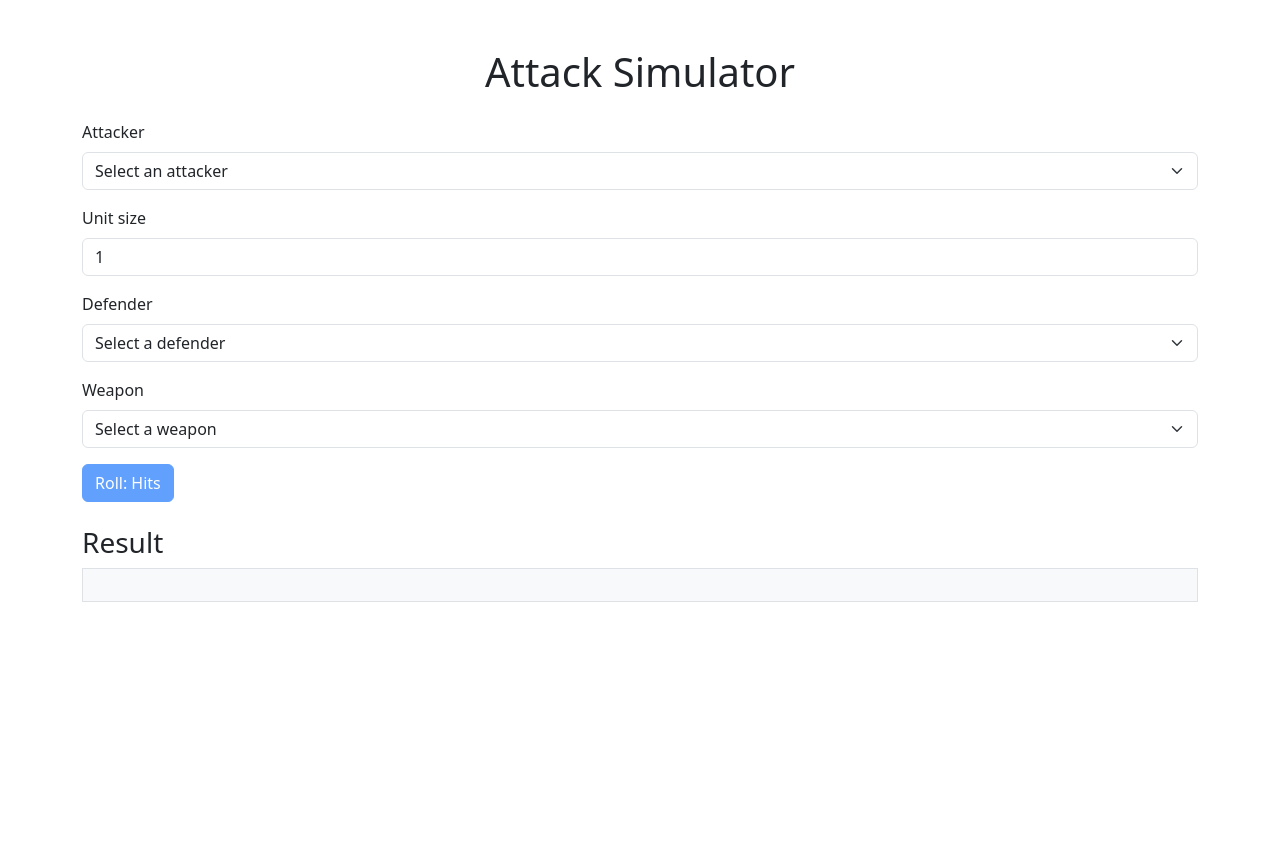
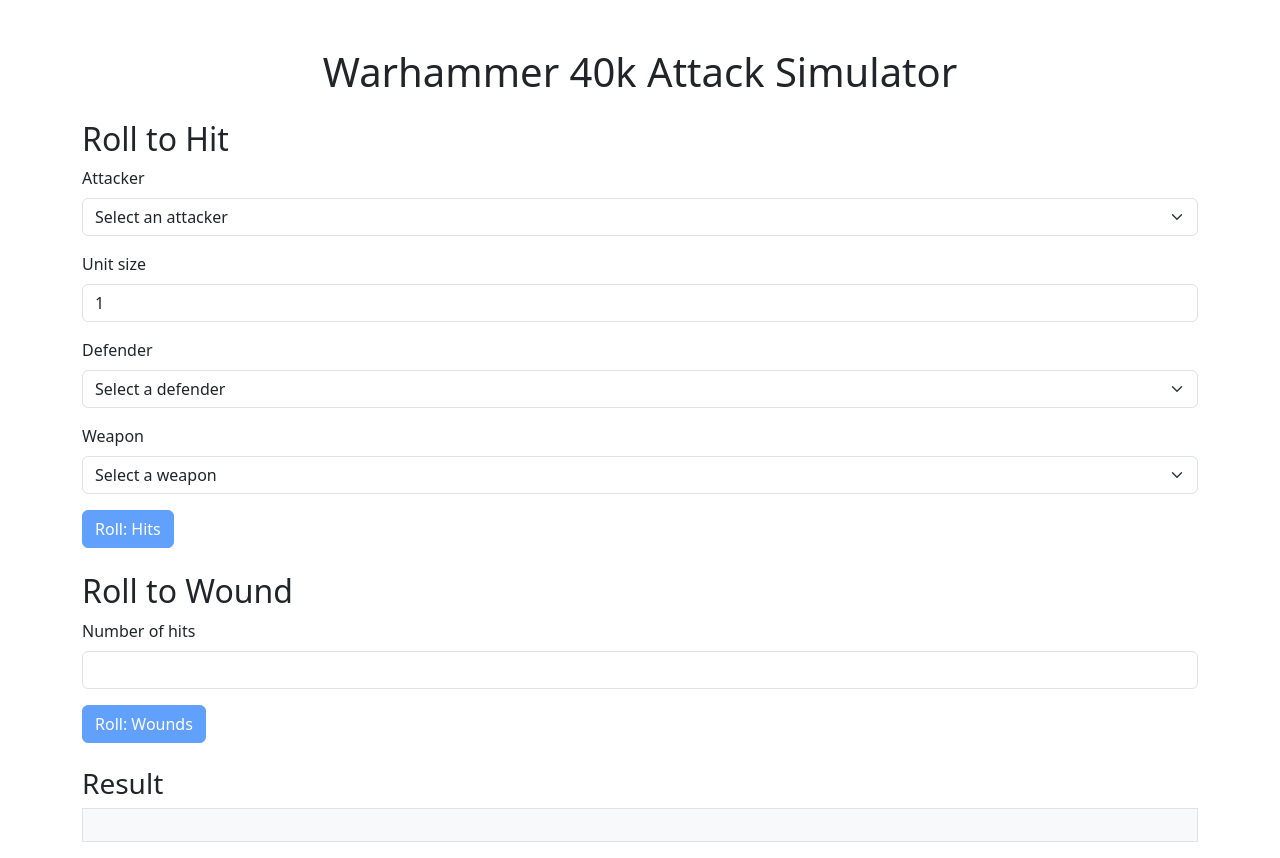
Before and after one commit to cmbryan/d6, a Flask app: page /play in a window 1280 px wide. Before the commit the page ends 602 px from the top, so only its background shows below. Run offline with Flask 3, Linux system fonts and the light colour scheme.

Commit message:
Hit and wound rolls working

```diff
--- a/d6_api/app.py
+++ b/d6_api/app.py
@@ -49,17 +49,16 @@
 @api.route("/roll-to-wound")
 @api.doc(params={
     'attacker_id': 'ID of attacker',
-    'num_attacks': 'Number of attacks',
+    'num_hits': {'type': 'integer', 'description': 'Number of hits'},
     'defender_id': 'ID of defender',
     'weapon_id': 'ID of weapon used',
 })
 class RollToWound(Resource):
     def get(self):
         result = roll_to_wound(
-            request.args.get("attacker_id"),
-            request.args.get("num_attacks", 1),
+            request.args.get("weapon_id"),
+            request.args.get("num_hits", 1, type=int),
             request.args.get("defender_id"),
-            request.args.get("weapon_id"),
         )
         return jsonify(result)
 
--- a/d6_api/templates/play.html
+++ b/d6_api/templates/play.html
@@ -3,14 +3,15 @@
 <head>
     <meta charset="UTF-8">
     <meta name="viewport" content="width=device-width, initial-scale=1.0">
-    <title>Attack Simulator</title>
+    <title>Warhammer 40k Attack Simulator</title>
     <link href="https://cdn.jsdelivr.net/npm/bootstrap@5.3.0-alpha3/dist/css/bootstrap.min.css" rel="stylesheet">
     <script src="https://cdn.jsdelivr.net/npm/axios/dist/axios.min.js"></script>
 </head>
 <body>
     <div class="container mt-5">
-        <h1 class="text-center">Attack Simulator</h1>
+        <h1 class="text-center">Warhammer 40k Attack Simulator</h1>
         <form id="rollToHitForm" class="mt-4">
+            <h2>Roll to Hit</h2>
             <div class="mb-3">
                 <label for="attacker" class="form-label">Attacker</label>
                 <select id="attacker" class="form-select" required>
@@ -35,6 +36,14 @@
             </div>
             <button type="button" id="rollToHit" class="btn btn-primary" disabled>Roll: Hits</button>
         </form>
+        <form id="rollToWoundForm" class="mt-4">
+            <h2>Roll to Wound</h2>
+            <div class="mb-3">
+                <label for="num_hits" class="form-label">Number of hits</label>
+                <input type="number" id="num_hits" class="form-control" value="" min="1" required>
+            </div>
+            <button type="button" id="rollToWound" class="btn btn-primary" disabled>Roll: Wounds</button>
+        </form>
         <div id="result" class="mt-4">
             <h3>Result</h3>
             <pre id="resultOutput" class="border p-3 bg-light"></pre>
@@ -43,14 +52,19 @@
 
     <script>
         const apiBaseUrl = ""; // Replace with your API base URL
-        const rollToHitButton = document.getElementById("rollToHit");
+
         const attackerDropdown = document.getElementById("attacker");
         const unitSizeInput = document.getElementById("unit_size");
         const defenderDropdown = document.getElementById("defender");
         const weaponDropdown = document.getElementById("weapon");
 
+        const numHitsInput = document.getElementById("num_hits");
+
+        const rollToHitButton = document.getElementById("rollToHit");
+        const rollToWoundButton = document.getElementById("rollToWound");
+
         // Function to check if all dropdowns have a selection
-        function checkDropdowns() {
+        function checkHitDropdowns() {
             const attackerSelected = attackerDropdown.value !== "";
             const unitSizeValid = unitSizeInput.checkValidity();
             const defenderSelected = defenderDropdown.value !== "";
@@ -58,6 +72,13 @@
 
             rollToHitButton.disabled = !(attackerSelected && defenderSelected && weaponSelected);
         }
+        function checkWoundDropdowns() {
+            const weaponSelected = weaponDropdown.value !== "";
+            const defenderSelected = defenderDropdown.value !== "";
+            const numHitsValid = numHitsInput.checkValidity();
+            rollToWoundButton.disabled = !(weaponSelected && defenderSelected && numHitsValid);
+        }
+
         // Populate dropdowns
         async function populateDropdowns() {
             try {
@@ -96,31 +117,30 @@
                             weaponDropdown.appendChild(option);
                         }
                     });
-                     checkDropdowns();
+                    checkHitDropdowns();
+                    checkWoundDropdowns();
                 });
 
                 // Add event listeners to all dropdowns
-                attackerDropdown.addEventListener("change", checkDropdowns);
-                defenderDropdown.addEventListener("change", checkDropdowns);
-                weaponDropdown.addEventListener("change", checkDropdowns);
-                unitSizeInput.addEventListener("input", checkDropdowns);
+                attackerDropdown.addEventListener("change", checkHitDropdowns);
+                defenderDropdown.addEventListener("change", checkHitDropdowns);
+                weaponDropdown.addEventListener("change", checkHitDropdowns);
+                unitSizeInput.addEventListener("input", checkHitDropdowns);
 
+                weaponDropdown.addEventListener("change", checkWoundDropdowns);
+                defenderDropdown.addEventListener("change", checkWoundDropdowns);
+                numHitsInput.addEventListener("input", checkWoundDropdowns);
             } catch (error) {
                 console.error("Error fetching units:", error);
             }
         }
 
-        // Simulate attack
+        // Simulate hit roll
         async function rollToHit() {
             const attacker_id = document.getElementById("attacker").value;
             const unit_size = parseInt(document.getElementById("unit_size").value, 10);
             const defender_id = document.getElementById("defender").value;
             const weapon_id = document.getElementById("weapon").value;
-
-            if (!attacker_id || !defender_id || !weapon_id) {
-                alert("Please select an attacker, defender, and weapon.");
-                return;
-            }
 
             try {
                 const response = await axios.get(`${apiBaseUrl}/roll-to-hit`, {
@@ -134,6 +154,16 @@
 
                 // Display result
                 document.getElementById("resultOutput").textContent = JSON.stringify(response.data, null, 2);
+
+                // Update num_hits
+                if (response.data && response.data.length > 0 && response.data[0] !== undefined) {
+                    document.getElementById("num_hits").value = response.data[0];
+                    checkWoundDropdowns(); // Recheck wound dropdowns after updating num_hits
+                } else {
+                    console.warn("Response data does not contain expected result:", response.data);
+                    document.getElementById("num_hits").value = 0;
+                    checkWoundDropdowns();
+                }
             } catch (error) {
                 console.error("Error simulating attack:", error);
                 document.getElementById("resultOutput").textContent = "Error simulating attack: " + error.message;
@@ -141,8 +171,33 @@
             }
         }
 
-        // Event listener for the simulate button
+        // Simulate wound roll
+        async function rollToWound() {
+            const weapon_id = document.getElementById("weapon").value;
+            const num_hits = parseInt(document.getElementById("num_hits").value, 10);
+            const defender_id = document.getElementById("defender").value;
+
+            try {
+                const response = await axios.get(`${apiBaseUrl}/roll-to-wound`, {
+                    params: {
+                        weapon_id,
+                        num_hits,
+                        defender_id,
+                    }
+                });
+
+                // Display result
+                document.getElementById("resultOutput").textContent = JSON.stringify(response.data, null, 2);
+            } catch (error) {
+                console.error("Error simulating attack:", error);
+                document.getElementById("resultOutput").textContent = "Error simulating attack: " + error.message;
+                alert("Error simulating attack. Please try again.");
+            }
+        }
+
+        // Event listener for buttons
         document.getElementById("rollToHit").addEventListener("click", rollToHit);
+        document.getElementById("rollToWound").addEventListener("click", rollToWound);
 
         // Initialize the app
         populateDropdowns();
```
Also changed, not shown: d6_api/app_logic.py (+6 -9 lines).
